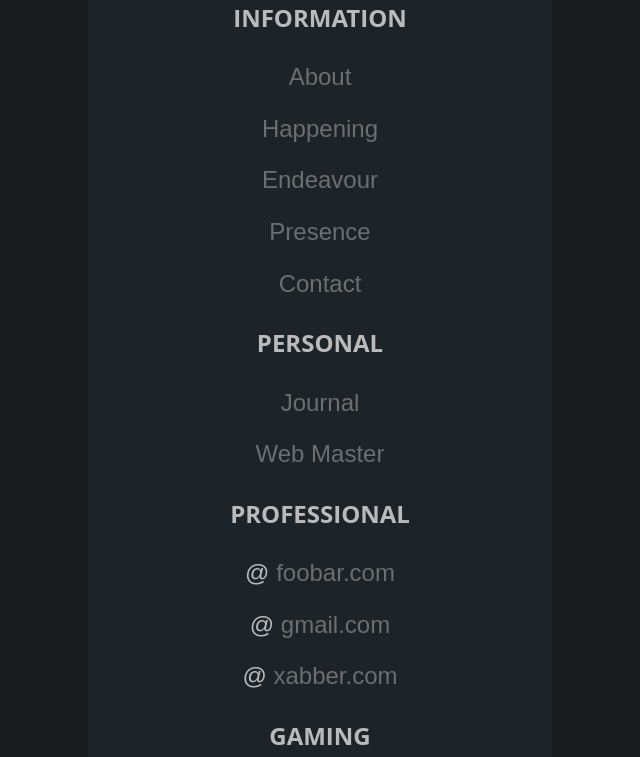
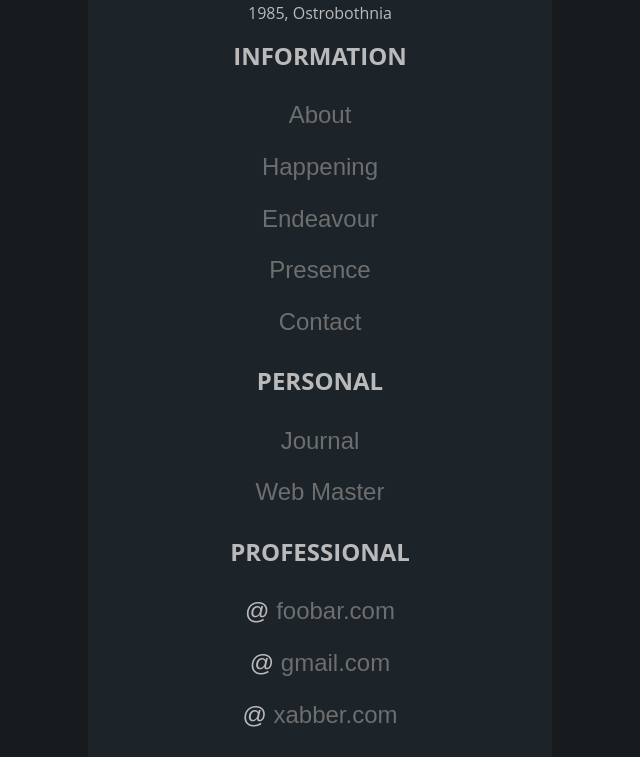
Before and after one commit to kforsback/kforsback.github.io, a plain HTML site: page index.html in a window 1280 px wide. Shown: the part 108-865 px from the top of the page, without its empty margins (320-960 px from the left). Drawn offline with Linux system fonts and the light colour scheme.

Commit message:
Update index.html

```diff
--- a/index.html
+++ b/index.html
@@ -52,6 +52,8 @@
 <div id="page">
 
 <h1 style="color: #ba3044;">Kenneth Forsbäck</h1>
+
+<p class="centre">1985, Ostrobothnia</p>
 
 <h2>Information</h2>
 
```
